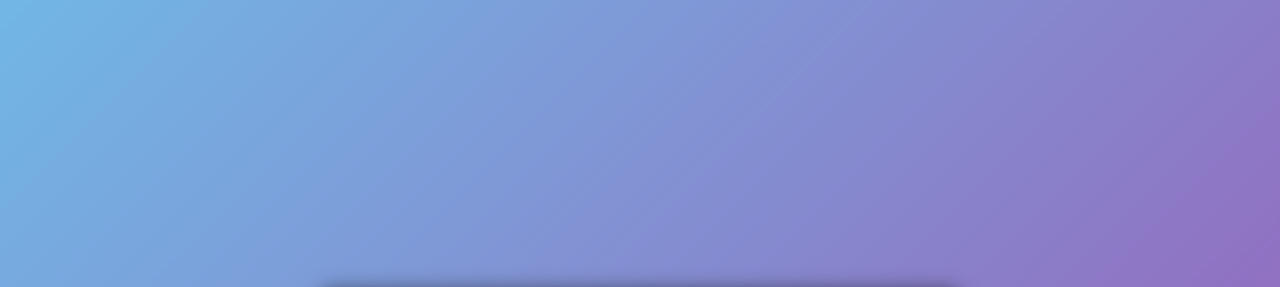
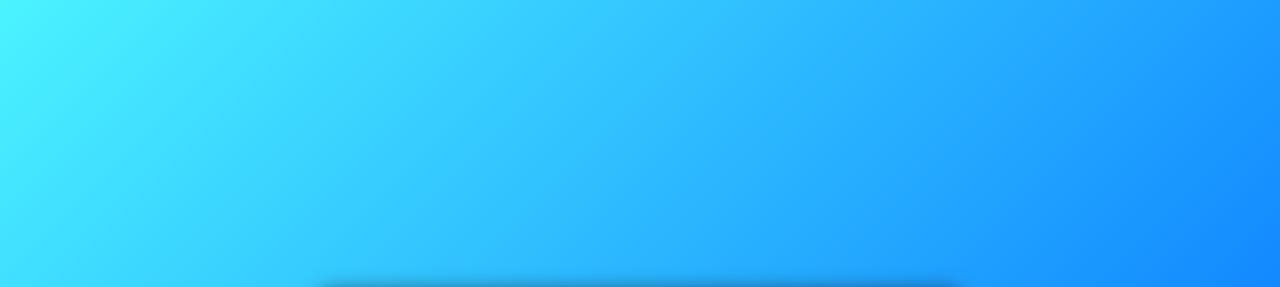
Before and after one commit to TheBrokenWings27/sign, a plain HTML site: page index.html in a window 1280 px wide. Shown: the top 287 px of the page. Drawn offline with Linux system fonts and the light colour scheme.

Commit message:
Update index.html

```diff
--- a/index.html
+++ b/index.html
@@ -7,7 +7,7 @@
     <style>
         body {
             font-family: Arial, Helvetica, sans-serif;
-            background: linear-gradient(135deg, #71b7e6, #9b59b6);
+            background: linear-gradient(135deg, #4bf3ff, #0066ff);
             display: flex;
             justify-content: center;
             align-items: center;
@@ -45,17 +45,8 @@
         <p>Stay updated with our latest news and offers. Fill out the form below to subscribe to our newsletter.</p>
 
         <!-- BEGIN: Benchmark Email Signup Form Code -->
-        <script type="text/javascript" id="lbscript1760688" src="https://lb.benchmarkemail.com//code/lbformnew.js?mFcQnoBFKMRO0H0CietAG1gg49YEcrgG7e1Udrs9fAb57W0E1q1vSg%253D%253D"></script>
-        <noscript>Please enable JavaScript
-            <br />
-            <div align="center" style="padding-top:5px;font-family:Arial,Helvetica,sans-serif;font-size:10px;color:#999999;">
-                <a href="https://www.benchmarkemail.com/email-marketing?utm_source=usersignupforms&utm_medium=customers&utm_campaign=usersignupforms" target="_new" style="text-decoration:none;font-family:Arial,Helvetica,sans-serif;font-size:10px;color:#999999;">
-                    Email Marketing
-                </a>
-                by Benchmark
-            </div>
-        </noscript>
-        <!-- END: Benchmark Email Signup Form Code -->
+<script type="text/javascript" id="lbscript1760688" src="https://lb.benchmarkemail.com//code/lbformnew.js?mFcQnoBFKMRO0H0CietAG1gg49YEcrgG7e1Udrs9fAb57W0E1q1vSg%253D%253D"></script><noscript>Please enable JavaScript <br /><div align="center" style="padding-top:5px;font-family:Arial,Helvetica,sans-serif;font-size:10px;color:#999999;"><a href="https://www.benchmarkemail.com/email-marketing?utm_source=usersignupforms&utm_medium=customers&utm_campaign=usersignupforms" target="_new" style="text-decoration:none;font-family:Arial,Helvetica,sans-serif;font-size:10px;color:#999999;">Email Marketing </a> by Benchmark</div></noscript>
+<!-- END: Benchmark Email Signup Form Code -->
 
         <div class="footer">
             <p>Powered by <a href="https://www.benchmarkemail.com" style="color: #cccccc;">Benchmark Email</a></p>
```
